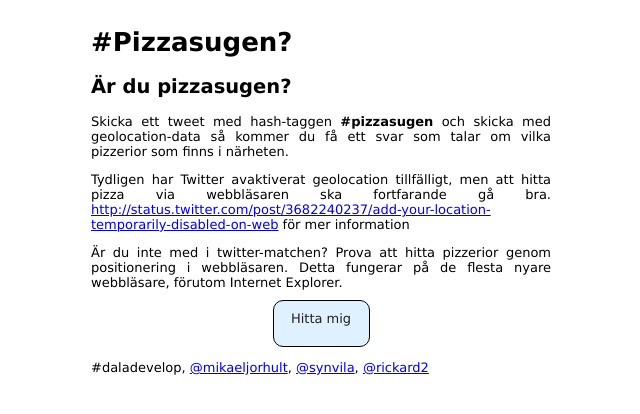
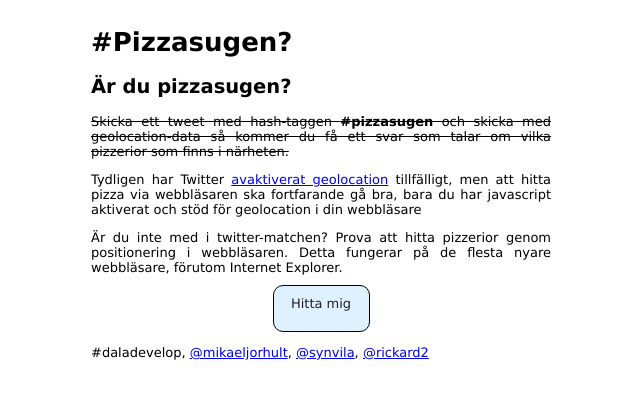
Before and after one commit to Daladevelop/pizzasugen, a PHP site: page / in a window 1280 px wide. Shown: the top 414 px of the page, without its empty margins (319-959 px from the left). Run offline with PHP 8.4, Linux system fonts and the light colour scheme; some libraries are stand-ins or nearby versions.

Commit message:
lite uppdaterad html bytt url på pizza.nu länken
git-svn-id: https://pl3.projectlocker.com/mikaeljorhult/Pizzasugen/svn@49 f4e37ef5-9d55-438e-ab7f-4be2c5091528

```diff
--- a/trunk/apps/libraries/pizzanu.php
+++ b/trunk/apps/libraries/pizzanu.php
@@ -91,7 +91,7 @@ class PizzaNu {
     }
 
 	foreach ($data['restaurants']['restaurant'] as $restaurant) {
-		$this->spots[] = new Spot($restaurant['@attributes']['name'], $restaurant['@attributes']['name'], $restaurant['coordinates']['latitude'], $restaurant['coordinates']['longitude'], $restaurant['distance'], "http://pizza.nu?view=pizzeriaInfo&idPizzeria=" . $restaurant['@attributes']['id'], 0);
+		$this->spots[] = new Spot($restaurant['@attributes']['name'], $restaurant['@attributes']['name'], $restaurant['coordinates']['latitude'], $restaurant['coordinates']['longitude'], $restaurant['distance'], "http://pizza.nu/?sida=meny&action=setPizzeria&pizzeriaId=" . $restaurant['@attributes']['id'], 0);
 	}
   }
 }
--- a/trunk/pages/main.php
+++ b/trunk/pages/main.php
@@ -1,10 +1,10 @@
 <div class="section">
   <h2>Är du pizzasugen?</h2>
-  <p>Skicka ett tweet med hash-taggen <strong>#pizzasugen</strong> och skicka med
+  <p><s>Skicka ett tweet med hash-taggen <strong>#pizzasugen</strong> och skicka med
   geolocation-data så kommer du få ett svar som talar om vilka
-  pizzerior som finns i närheten.</p>
+  pizzerior som finns i närheten.</s></p>
 
-  <p>Tydligen har Twitter avaktiverat geolocation tillfälligt, men att hitta pizza via webbläsaren ska fortfarande gå bra. <a href="http://status.twitter.com/post/3682240237/add-your-location-temporarily-disabled-on-web">http://status.twitter.com/post/3682240237/add-your-location-temporarily-disabled-on-web</a> för mer information</p>
+  <p>Tydligen har Twitter <a target="_blank" href="http://status.twitter.com/post/3682240237/add-your-location-temporarily-disabled-on-web">avaktiverat geolocation</a> tillfälligt, men att hitta pizza via webbläsaren ska fortfarande gå bra, bara du har javascript aktiverat och stöd för geolocation i din webbläsare</p>
 
   <p id="geo">Är du inte med i twitter-matchen? Prova att hitta pizzerior genom positionering i webbläsaren. Detta fungerar på de flesta nyare webbläsare, förutom Internet Explorer.<a href="javascript:void(0);" id="findme">Hitta mig</a></p>
 
```
